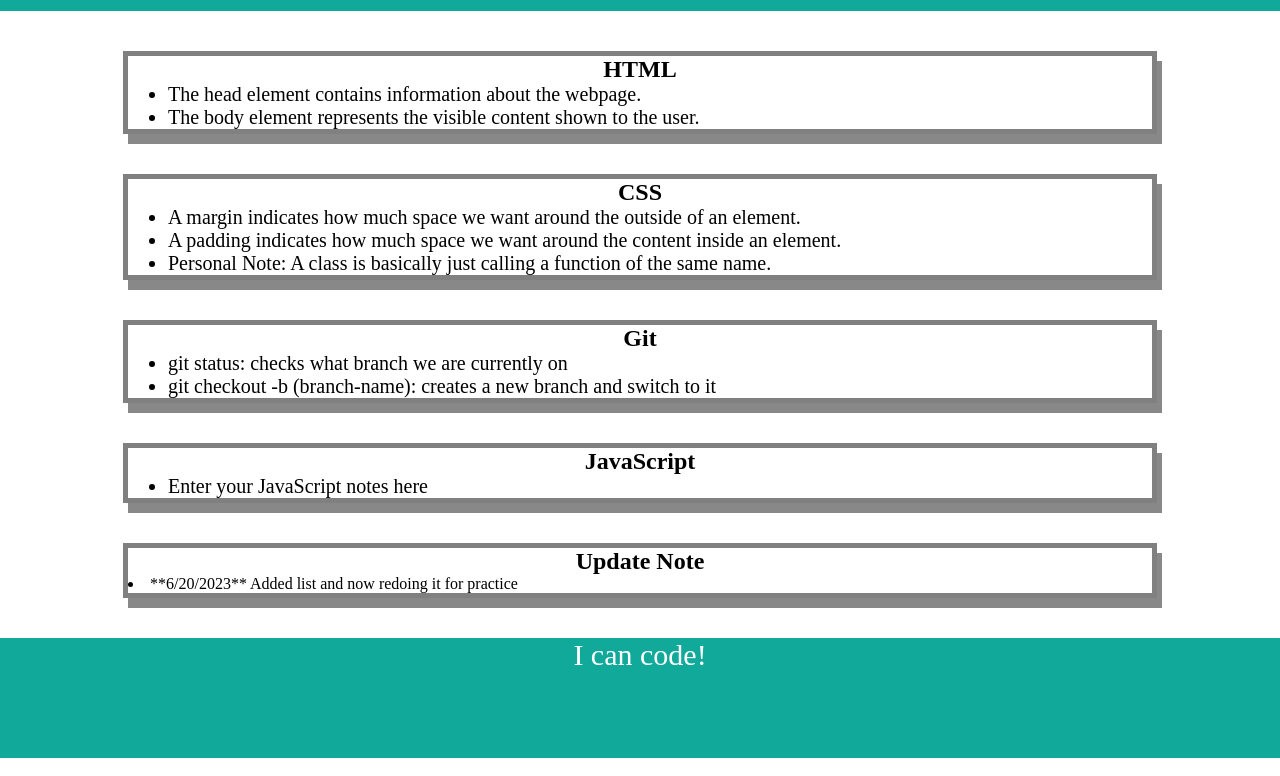
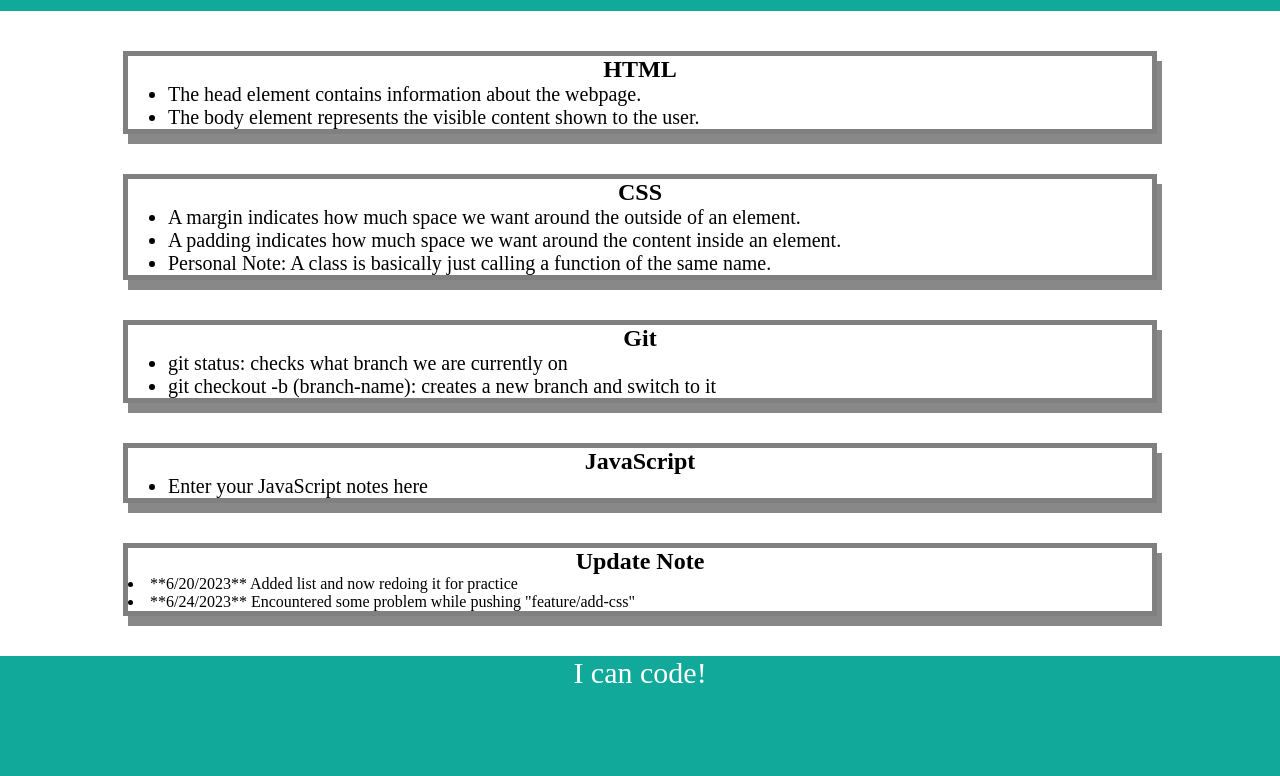
Before and after one commit to KaarageOnigiri/prework-study-guide, a plain HTML site: page index.html in a window 1280 px wide. Shown: the part 109-885 px from the top of the page. Drawn offline with Linux system fonts and the light colour scheme.

Commit message:
second time eh

```diff
--- a/assets/style.css
+++ b/assets/style.css
@@ -33,4 +33,4 @@ p {
     margin: 40px auto;
     border: 5px solid gray;
     box-shadow: 5px 10px #888888;
-  }
+}
--- a/index.html
+++ b/index.html
@@ -49,6 +49,7 @@
         <h2>Update Note</h2>
         <u1>
           <li>**6/20/2023** Added list and now redoing it for practice</li>
+          <li>**6/24/2023** Encountered some problem while pushing "feature/add-css"</li>
         </u1>
       </section>
 
```
Also changed, not shown: 1 other file.
